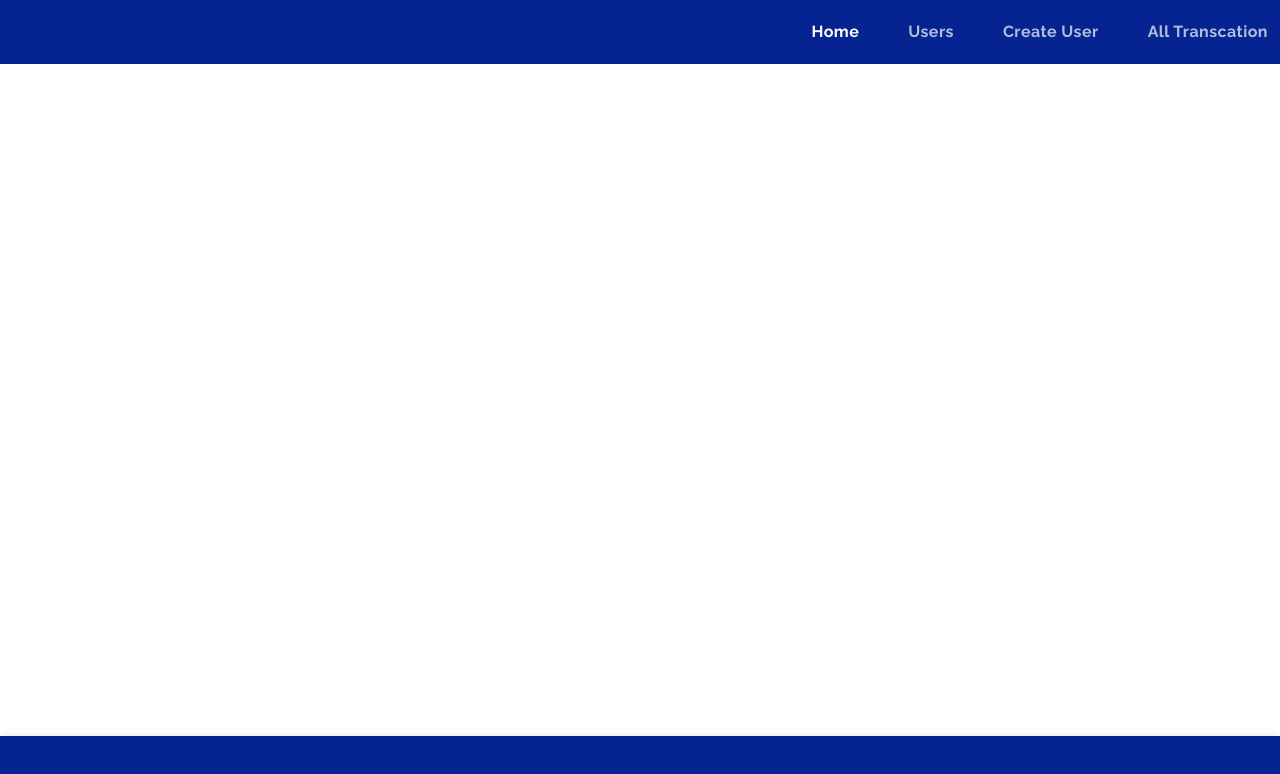
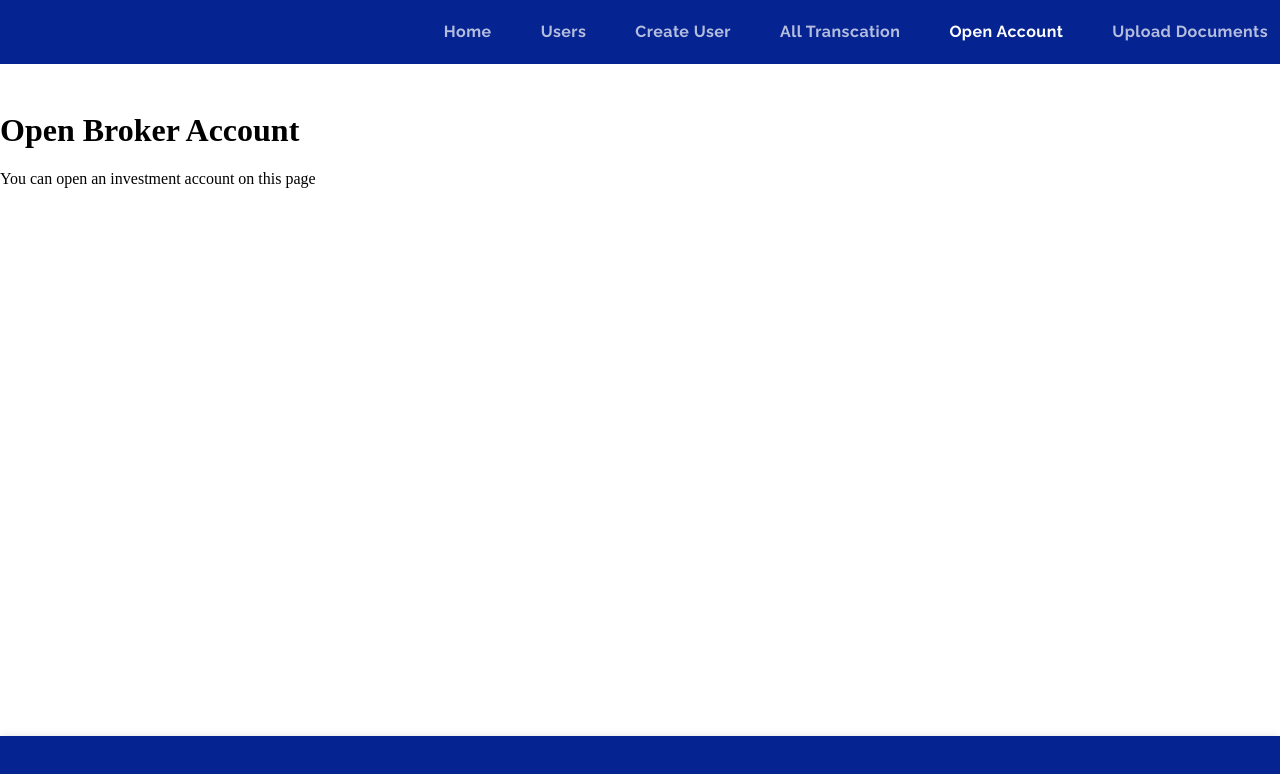
Before and after one commit to ritik2727/BankingSystem, a React (Create React App) app: page /open in a window 1280 px wide. Shown: the top 774 px of the page. Built offline with nearby package versions, Linux system fonts and the light colour scheme.

Commit message:
Added open account and upload document page

```diff
--- a/src/components/App.js
+++ b/src/components/App.js
@@ -7,6 +7,8 @@ import Footer from './ui/Footer';
 import Header from './ui/Header';
 import theme from "./ui/Theme";
 import Users from './Users';
+import OpenBrokerAccount from './OpenBrokerAccount';
+import UploadDocumnets from './UploadDocuments';
 // import './ui/App.css'
 import './ui/History.css'
 import LandingPage from './LandingPage';
@@ -43,6 +45,8 @@ function App() {
           />
           <Route exact path='/history' component={History} />
           <Route exact path='/create' component={CreateUser} />
+          <Route exact path='/open' component={OpenBrokerAccount} />
+          <Route exact path='/upload' component={UploadDocumnets} />
 
           </Switch>
 
--- /dev/null
+++ b/src/components/OpenBrokerAccount.js
@@ -0,0 +1,12 @@
+import React from 'react';
+
+function OpenBrokerAccount() {
+  return (
+    <div>
+      <h1>Open Broker Account </h1>
+      <p>You can open an investment account on this page</p>
+    </div>
+  );
+}
+
+export default OpenBrokerAccount;
--- /dev/null
+++ b/src/components/UploadDocuments.js
@@ -0,0 +1,12 @@
+import React from 'react';
+
+function UploadDocumnets() {
+  return (
+    <div>
+      <h1>Upload Documents </h1>
+      <p>You can upload your documents on this page</p>
+    </div>
+  );
+}
+
+export default UploadDocumnets;
--- a/src/components/ui/Header.js
+++ b/src/components/ui/Header.js
@@ -144,6 +144,8 @@ export default function Header(props){
         },
         {name:'Create User',link:'/create' ,activeIndex:2},
         {name:'All Transcation',link:'/history',activeIndex:3},
+        {name:'Open Account', link:"/open", activeIndex:4},
+        {name:'Upload Documents', link:"/upload", activeIndex:5}
 
 
     ];
```
